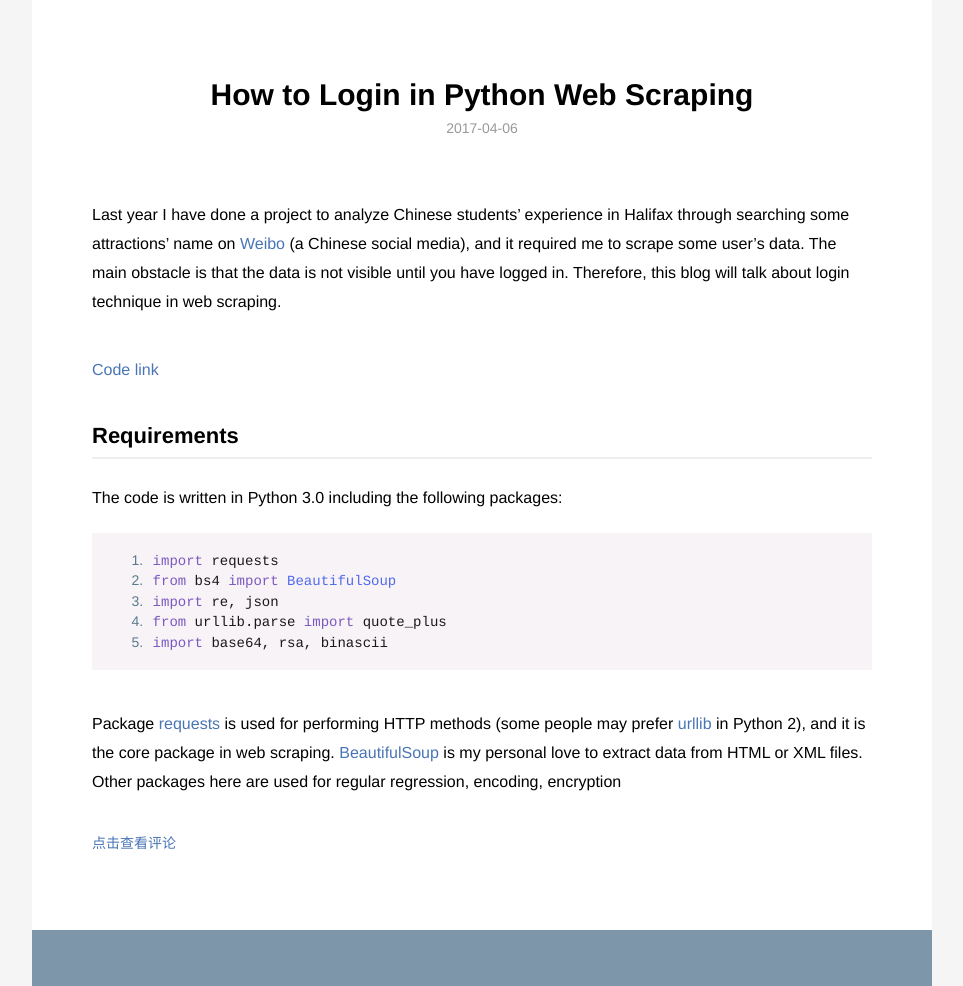
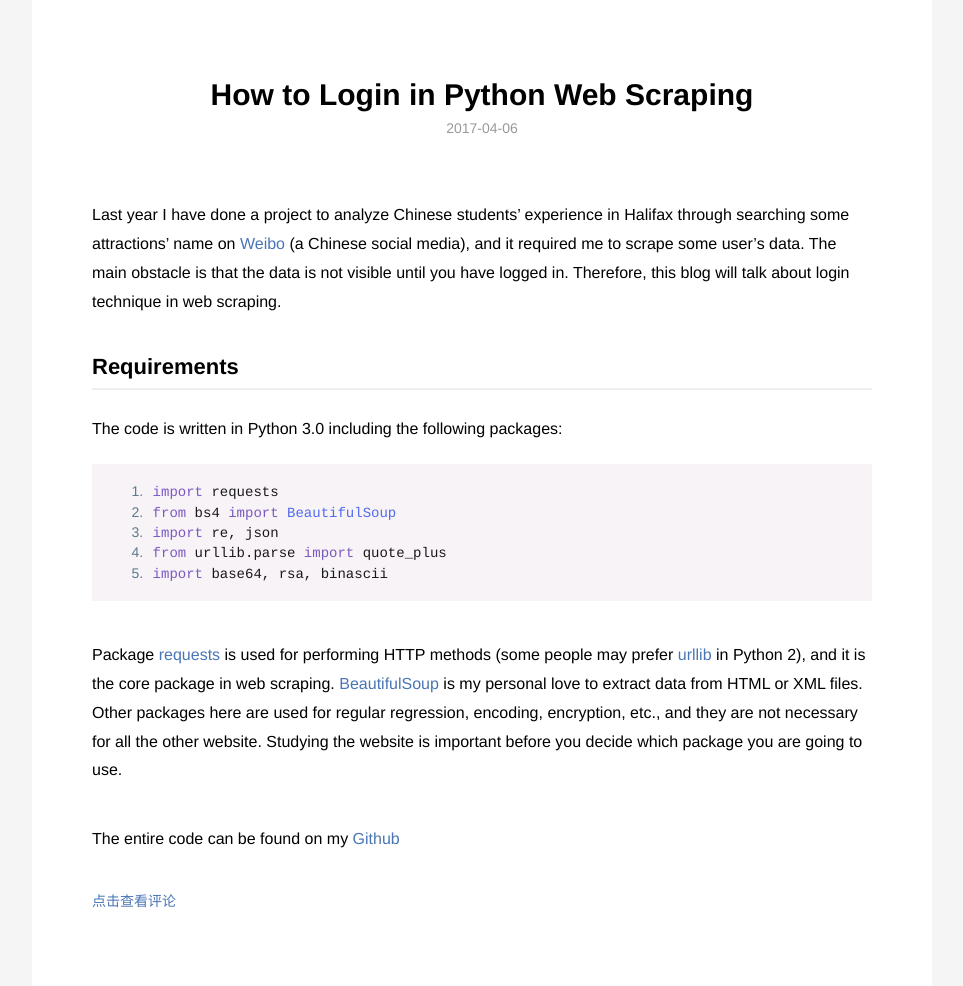
Before and after one commit to danqing117/danqing117.github.io, a Jekyll site: the page built from _posts/2017-04-06-Weibo-Scraping.md, in a window 1280 px wide, cut to the strip 0-986 px from the top of the page. Shown: the whole strip, without its empty margins (158-1121 px from the left). Built offline with Jekyll 4.4.1, drawn with Linux system fonts in a browser that asks for light colours.

Commit message:
Update 2017-04-06-Weibo-Scraping.md

```diff
--- a/_posts/2017-04-06-Weibo-Scraping.md
+++ b/_posts/2017-04-06-Weibo-Scraping.md
@@ -6,8 +6,6 @@ category: blog
 ---
 
 Last year I have done a project to analyze Chinese students' experience in Halifax through searching some attractions' name on <a href="http://markdown.tw">Weibo</a> (a Chinese social media), and it required me to scrape some user's data. The main obstacle is that the data is not visible until you have logged in. Therefore, this blog will talk about login technique in web scraping.
-
-<a href="https://github.com/danqing117/Weibo-Scraper-Python-">Code link</a>
 
 ## Requirements
 The code is written in Python 3.0 including the following packages:
@@ -18,4 +16,6 @@ The code is written in Python 3.0 including the following packages:
 	from urllib.parse import quote_plus
 	import base64, rsa, binascii
 
-Package <a href = "http://docs.python-requests.org/en/master/"> requests </a> is used for performing HTTP methods (some people may prefer <a href = "https://docs.python.org/2/library/urllib.html"> urllib</a> in Python 2), and it is the core package in web scraping. <a href = "https://www.crummy.com/software/BeautifulSoup/bs4/doc/"> BeautifulSoup</a>	is my personal love to extract data from HTML or XML files. Other packages here are used for regular regression, encoding, encryption
+Package <a href = "http://docs.python-requests.org/en/master/"> requests </a> is used for performing HTTP methods (some people may prefer <a href = "https://docs.python.org/2/library/urllib.html"> urllib</a> in Python 2), and it is the core package in web scraping. <a href = "https://www.crummy.com/software/BeautifulSoup/bs4/doc/"> BeautifulSoup</a>	is my personal love to extract data from HTML or XML files. Other packages here are used for regular regression, encoding, encryption, etc., and they are not necessary for all the other website. Studying the website is important before you decide which package you are going to use.
+
+The entire code can be found on my <a href="https://github.com/danqing117/Weibo-Scraper-Python-">Github</a>
```
